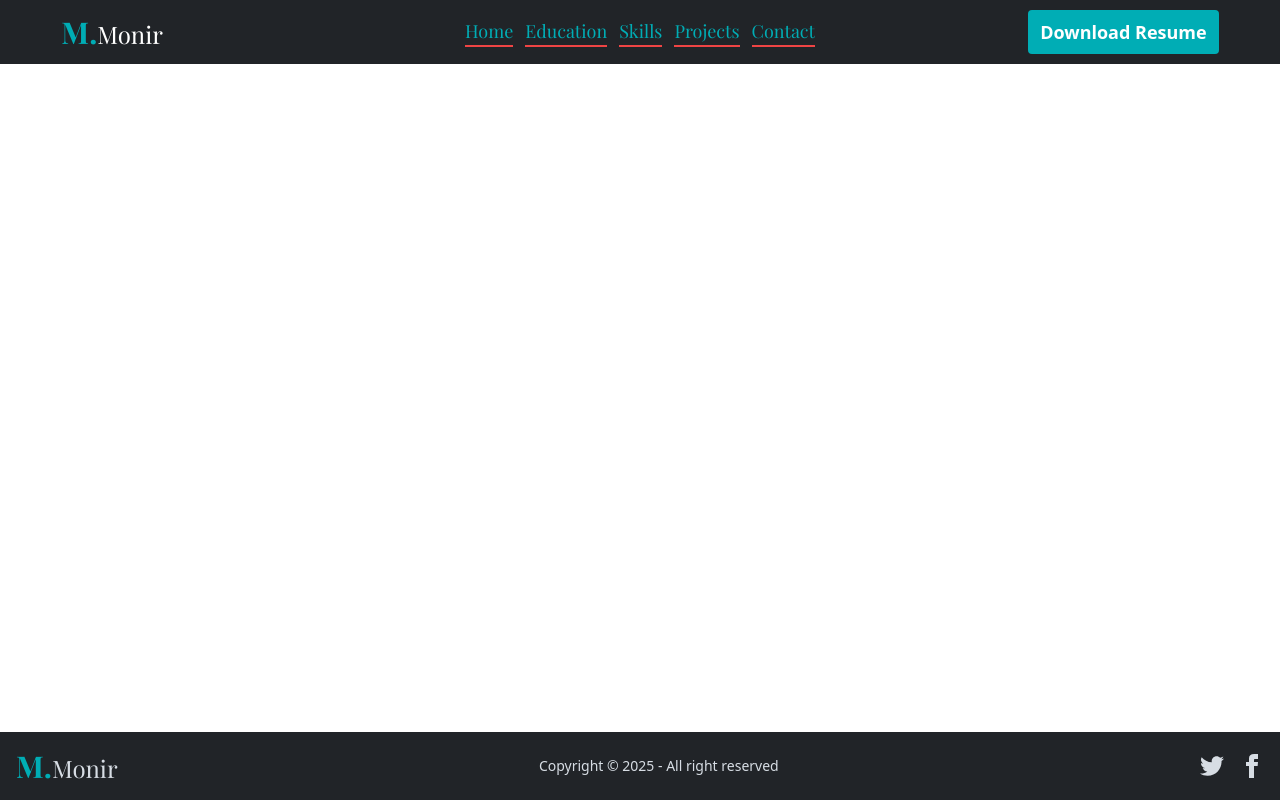
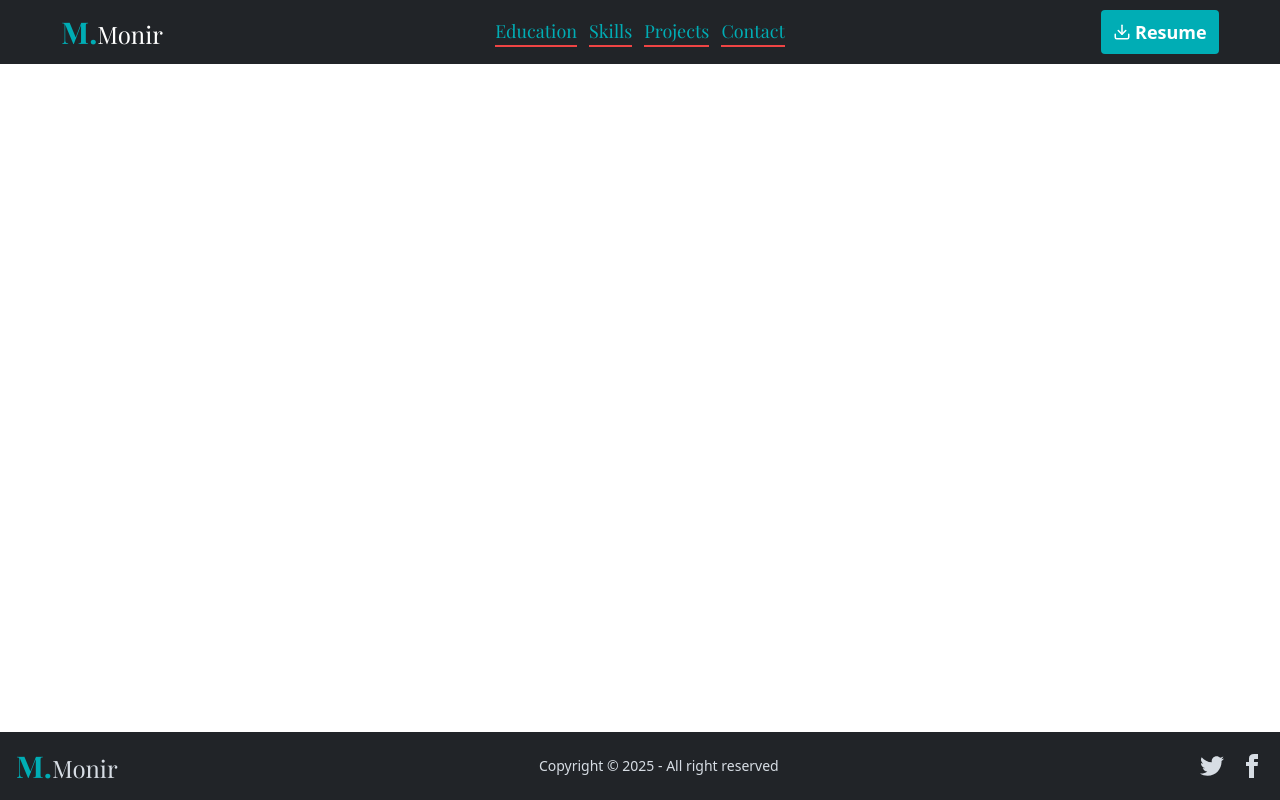
Before and after one commit to ad-monir2001/portfolio-with-react, a React (Vite) app: page / in a window 1280 px wide. Built offline with nearby package versions, Linux system fonts and the light colour scheme; a web font is replaced by a local one.

Commit message:
Update dependencies and enhance Navbar and Footer components

```diff
--- a/package.json
+++ b/package.json
@@ -12,9 +12,11 @@
   "dependencies": {
     "@material-tailwind/html": "^2.3.2",
     "localforage": "^1.10.0",
+    "lucide": "^0.469.0",
     "match-sorter": "^8.0.0",
     "react": "^18.3.1",
     "react-dom": "^18.3.1",
+    "react-icons": "^5.4.0",
     "react-router-dom": "^7.1.1",
     "sort-by": "^1.2.0"
   },
--- a/src/components/Footer.jsx
+++ b/src/components/Footer.jsx
@@ -4,8 +4,8 @@ const Footer = () => {
   return (
     <footer className="footer bg-[#212428] text-neutral-content items-center p-4 justify-between">
       <aside className="flex items-center justify-between">
-        <Link className="text-2xl font-heading">
-          <span className="font-bold text-3xl text-[#00ADB5]">M.</span>Monir
+        <Link to='/' className="text-2xl font-heading">
+          <span className="font-bold md:text-3xl text-[#00ADB5]">M.</span>Monir
         </Link>
       </aside>
       <p>Copyright © {new Date().getFullYear()} - All right reserved</p>
--- a/src/components/Navbar.jsx
+++ b/src/components/Navbar.jsx
@@ -1,18 +1,9 @@
+import { FiDownload } from 'react-icons/fi';
 import { Link, NavLink } from 'react-router-dom';
 
 const Navbar = () => {
   const links = (
     <div className="flex items-center  gap-3 lg:flex-row flex-col">
-      <NavLink
-        to="/"
-        className={({ isActive }) =>
-          isActive
-            ? 'border-b-2 border-red-500 text-[#00ADB5] font-heading text-lg'
-            : 'text-white font-heading text-lg'
-        }
-      >
-        Home
-      </NavLink>
       <NavLink
         to="#education"
         className={({ isActive }) =>
@@ -53,8 +44,8 @@ const Navbar = () => {
     </div>
   );
   return (
-    <div className=" bg-[#212428] text-white">
-      <div className="w-11/12 mx-auto navbar sticky z-50 top-0">
+    <div className=" bg-[#212428] text-white sticky z-50 top-0">
+      <div className="w-11/12 mx-auto navbar ">
         <div className="navbar-start">
           <div className="dropdown">
             <div tabIndex={0} role="button" className="btn btn-ghost lg:hidden">
@@ -80,7 +71,7 @@ const Navbar = () => {
               {links}
             </ul>
           </div>
-          <Link className="text-2xl font-heading">
+          <Link to="/" className="text-2xl font-heading">
             <span className="font-bold md:text-3xl text-[#00ADB5]">M.</span>
             Monir
           </Link>
@@ -90,11 +81,12 @@ const Navbar = () => {
         </div>
         <div className="navbar-end">
           <a
-            className="rounded px-3 font-semibold py-2 bg-[#00adb5] text-white border-none text-sm md:text-lg"
+            className="rounded px-3 font-semibold py-2 bg-[#00adb5] text-white border-none text-sm md:text-lg flex items-center gap-1"
             download
             href="/src/assets/Resume-demo.pdf"
           >
-            Download Resume
+            <FiDownload />
+            Resume
           </a>
         </div>
       </div>
```
Also changed, not shown: 1 other file (tests, documents, lock files or other folders).
